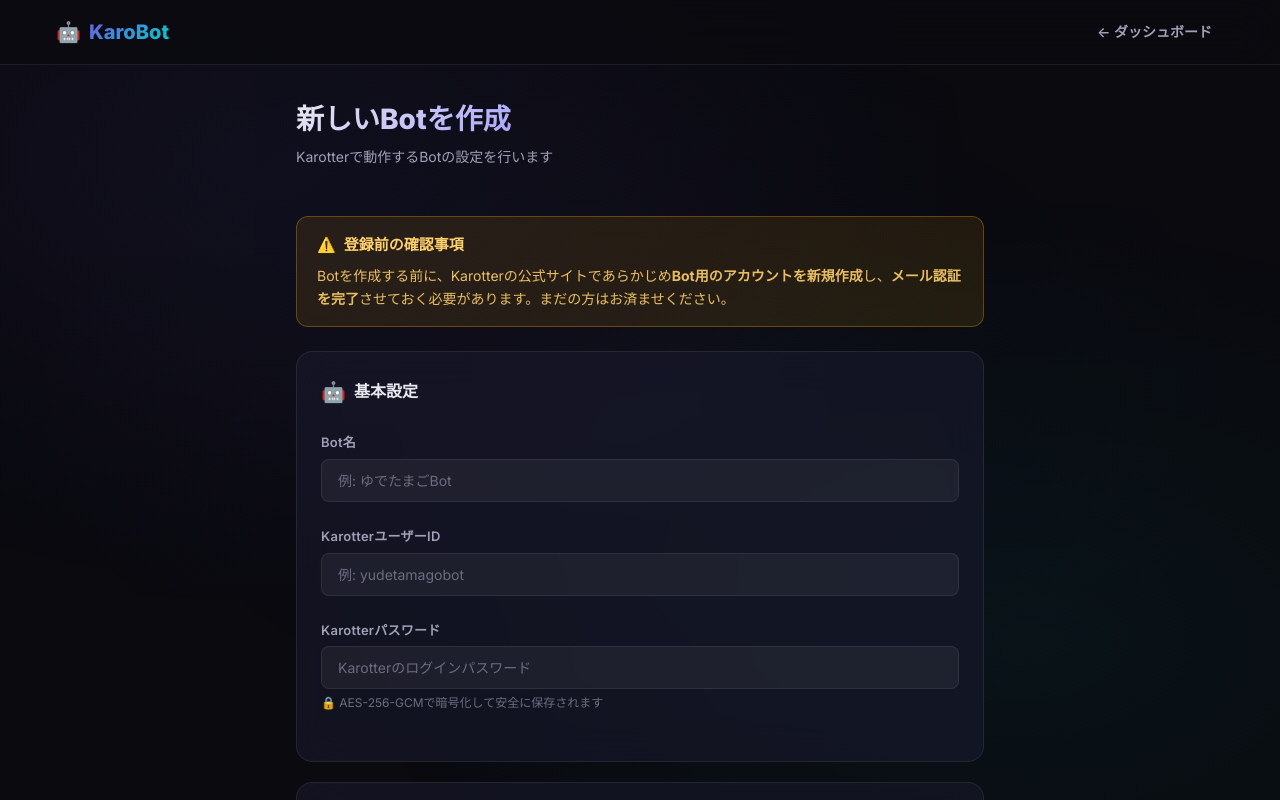
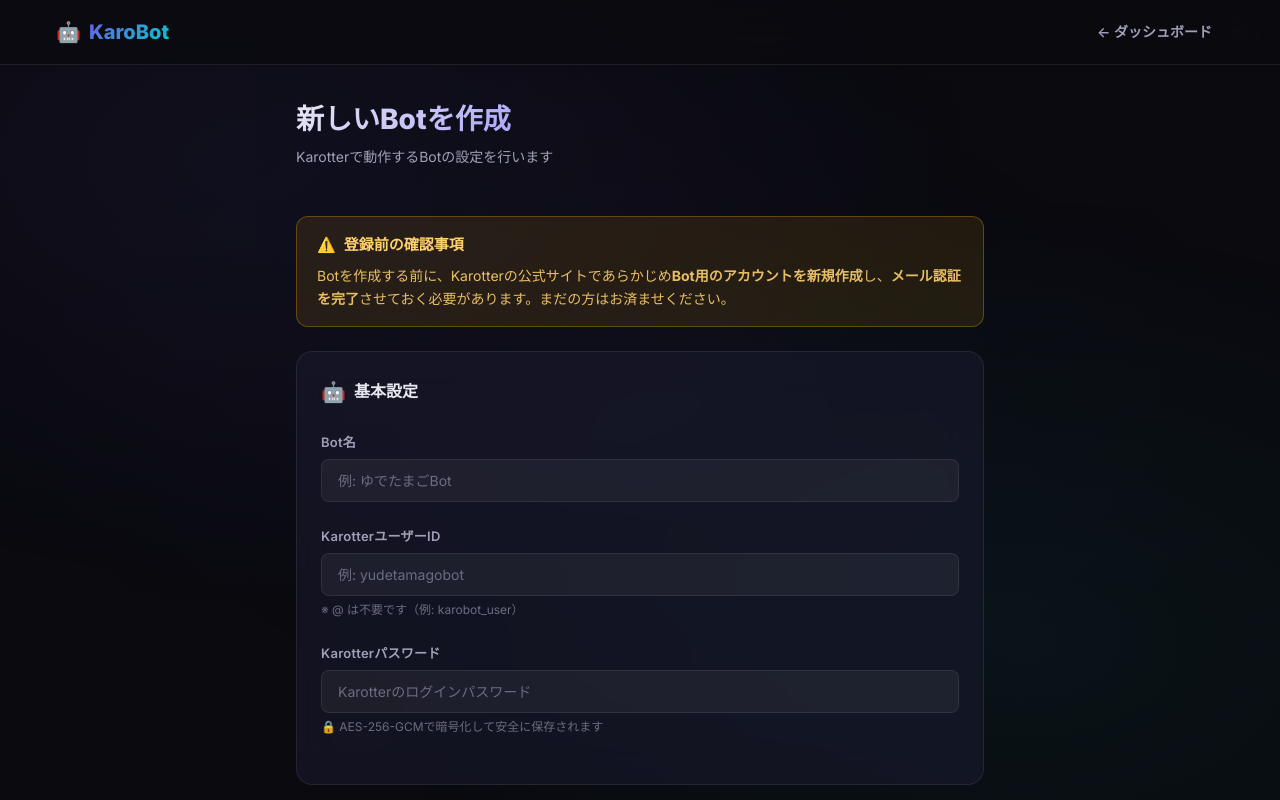
Before and after one commit to yubikirigenn/Karobot, a Next.js app: page /bots/new in a window 1280 px wide. Shown: the top 800 px of the page. Built offline with nearby package versions, Linux system fonts and the light colour scheme.

Commit message:
feat: Add hint that @ is not needed for Karotter ID

```diff
--- a/src/app/bots/[id]/page.tsx
+++ b/src/app/bots/[id]/page.tsx
@@ -171,6 +171,7 @@ export default function BotDetailPage({ params }: { params: Promise<{ id: string
               <div className="form-group">
                 <label className="label">KarotterユーザーID</label>
                 <input type="text" className="input-field" value={karotterUsername} onChange={e => setKarotterUsername(e.target.value)} required />
+                <p className="label-hint">※ @ は不要です（例: karobot_user）</p>
               </div>
               <div className="form-group">
                 <label className="label">Karotterパスワード（変更する場合のみ）</label>
--- a/src/app/bots/new/page.tsx
+++ b/src/app/bots/new/page.tsx
@@ -187,6 +187,7 @@ export default function NewBotPage() {
                 <label className="label" htmlFor="karotter-username">KarotterユーザーID</label>
                 <input id="karotter-username" type="text" className="input-field" placeholder="例: yudetamagobot"
                   value={karotterUsername} onChange={e => setKarotterUsername(e.target.value)} required />
+                <p className="label-hint">※ @ は不要です（例: karobot_user）</p>
               </div>
               <div className="form-group">
                 <label className="label" htmlFor="karotter-password">Karotterパスワード</label>
```
